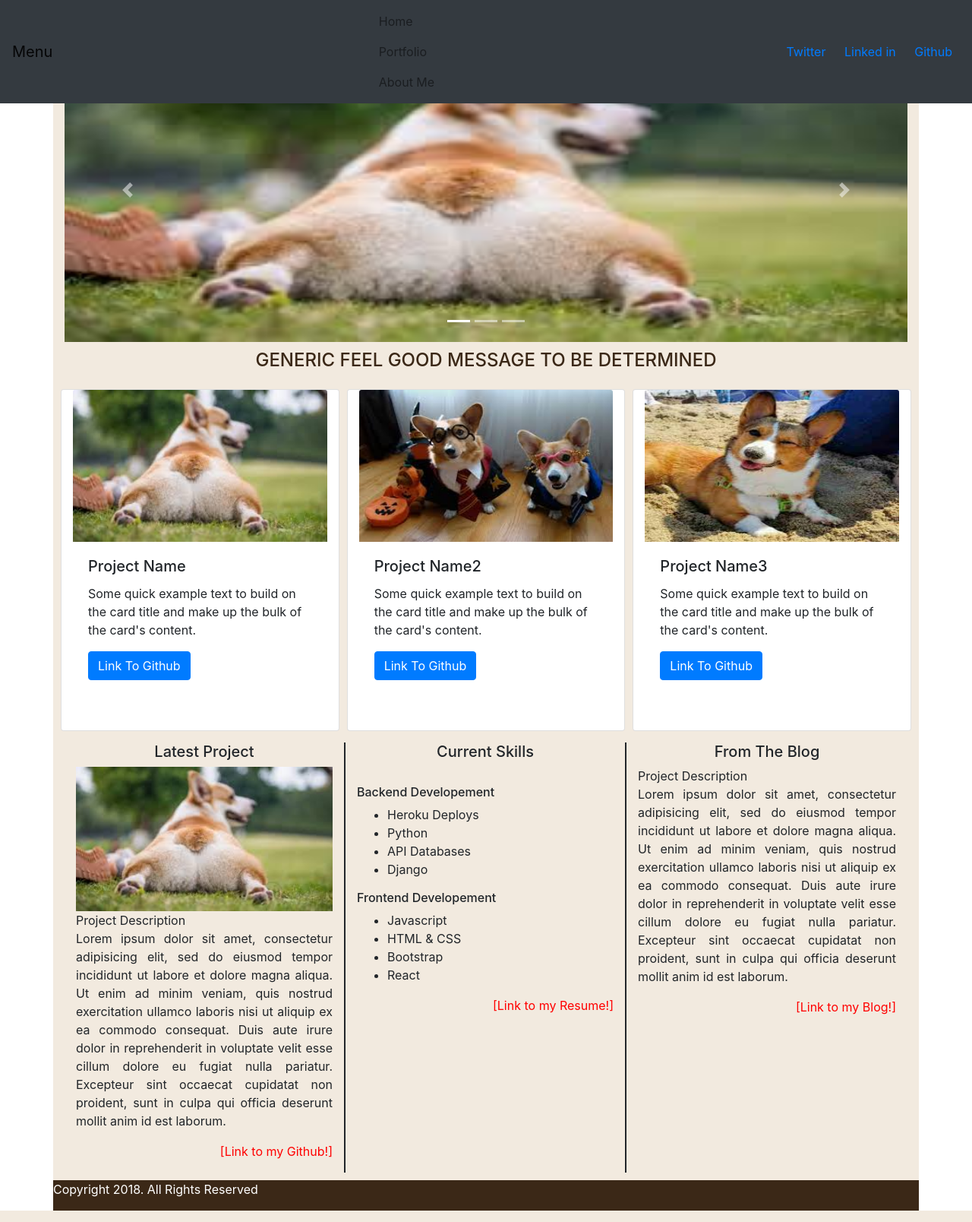
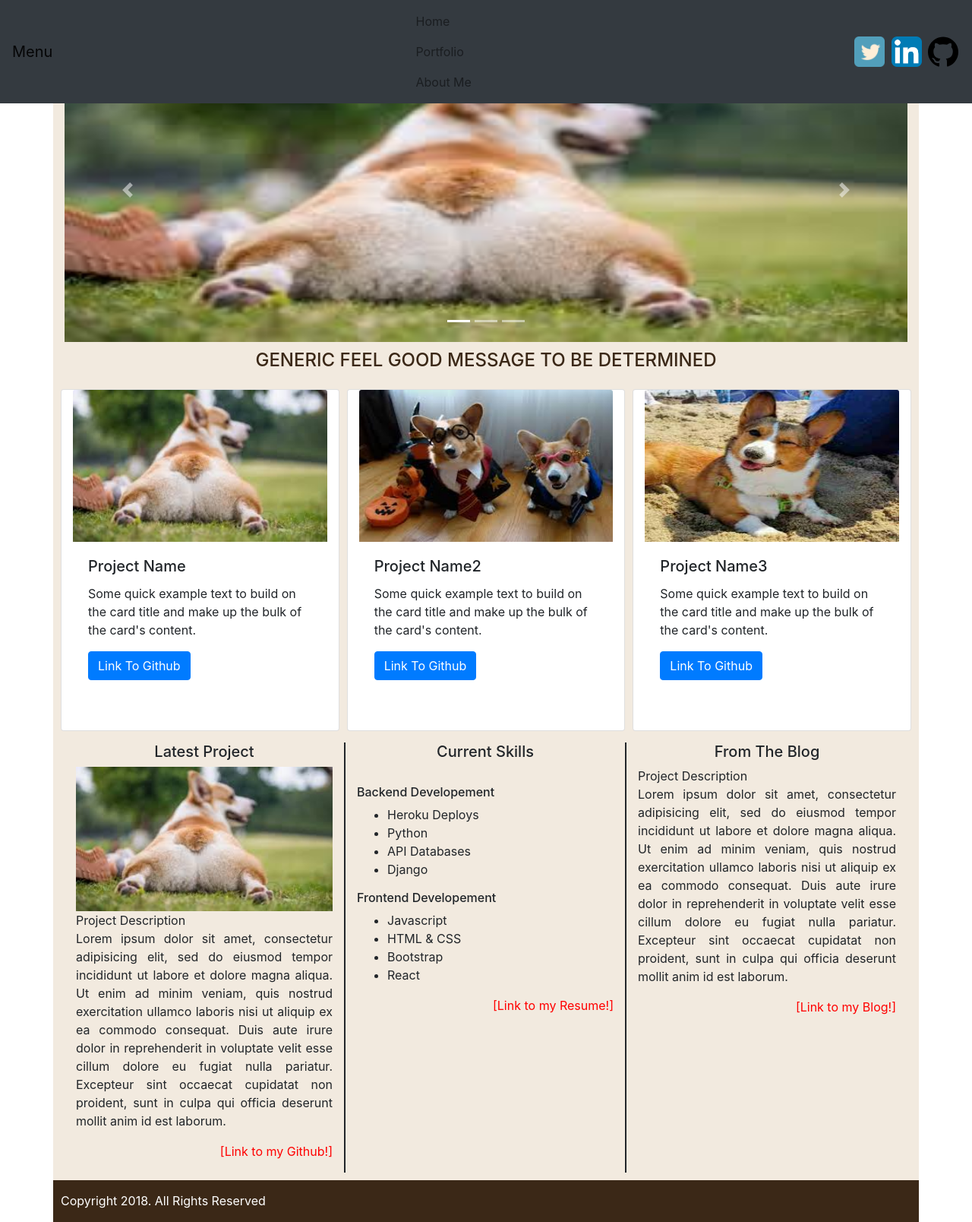
Before and after one commit to Kbeach321/PortfolioRemake, a PHP site: page / in a window 1280 px wide. Shown: the whole page at 76% size. Run offline with PHP 8.4, Linux system fonts and the light colour scheme.

Commit message:
fixed footer

```diff
--- a/css/styles.css
+++ b/css/styles.css
@@ -25,12 +25,17 @@ list-style: none;
   height: 50px;
 }
 
+.header img {
+  height: 40px;
+  width: 40px;
+}
+
 .header ul {
   margin-bottom: 0px;
 }
 .header ul li {
   display: inline-block;
-  margin: 0px 10px;
+  margin: 0px 2px;
 }
 
 .navbar-nav {
@@ -109,8 +114,10 @@ list-style: initial;
   margin-top: 5px;
 }
 
-/* .footer span {
-} */
+.footer span {
+  padding-left: 10px;
+  padding-top: 15px;
+}
 
 
 /*---------- Media Query --------------*/
@@ -127,4 +134,10 @@ list-style: initial;
     border-bottom: solid 2px;
     margin-bottom: 10px;
   }
+
+  .header img {
+    height: 25px;
+    width: 25px;
+  }
+
 }
--- a/index.html
+++ b/index.html
@@ -29,9 +29,9 @@
           <a class="nav-link" href="#"> About Me </a>
         </div>
         <ul>
-          <li><a href="#"> Twitter </a></li>
-          <li><a href="#"> Linked in </a></li>
-          <li><a href="#"> Github </a></li>
+          <li><a href="#"><img src="./images/twitter.png" alt="Twitter"></a></li>
+          <li><a href="#"><img src="./images/linkedin.png" alt=""></a></li>
+          <li><a href="#"><img src="./images/github.svg" alt=""></a></li>
         </ul>
     </nav>
   </div>
```
Also changed, not shown: images/github.svg (added), images/linkedin.png (added), images/twitter.png (added).
